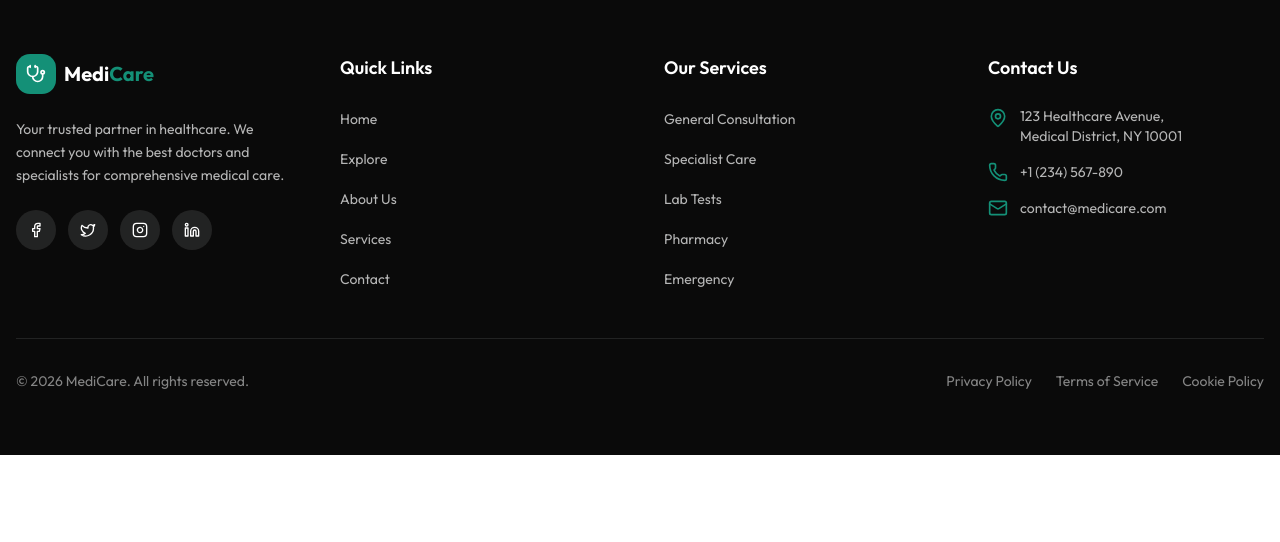
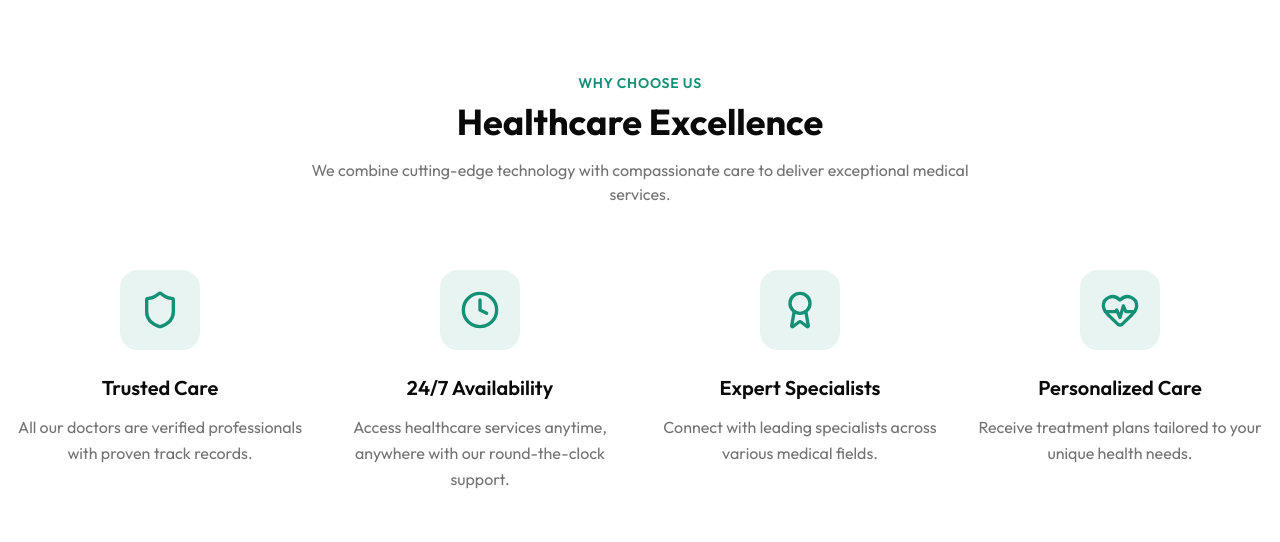
Before and after one commit to AyaHassan55/doctor-appointment, a Next.js app: page / in a window 1280 px wide. Shown: the part 1706-2248 px from the top of the page. Before the commit the page ends 2161 px from the top, so only its background shows below. Built offline with nearby package versions, Linux system fonts and the light colour scheme; no server answers.

Commit message:
feature section

```diff
--- /dev/null
+++ b/app/_component/FeatureSection.jsx
@@ -0,0 +1,65 @@
+import { Shield, Clock, Award, HeartPulse } from 'lucide-react';
+
+const features = [
+  {
+    icon: Shield,
+    title: 'Trusted Care',
+    description: 'All our doctors are verified professionals with proven track records.',
+  },
+  {
+    icon: Clock,
+    title: '24/7 Availability',
+    description: 'Access healthcare services anytime, anywhere with our round-the-clock support.',
+  },
+  {
+    icon: Award,
+    title: 'Expert Specialists',
+    description: 'Connect with leading specialists across various medical fields.',
+  },
+  {
+    icon: HeartPulse,
+    title: 'Personalized Care',
+    description: 'Receive treatment plans tailored to your unique health needs.',
+  },
+];
+
+export default function FeaturesSection() {
+  return (
+    <section className="py-20 bg-background">
+      <div className="container mx-auto px-4">
+        <div className="text-center mb-16">
+          <span className="text-primary font-semibold text-sm uppercase tracking-wider">
+            Why Choose Us
+          </span>
+          <h2 className="text-3xl md:text-4xl font-bold text-foreground mt-2 mb-4">
+            Healthcare Excellence
+          </h2>
+          <p className="text-muted-foreground max-w-2xl mx-auto">
+            We combine cutting-edge technology with compassionate care to deliver
+            exceptional medical services.
+          </p>
+        </div>
+
+        <div className="grid grid-cols-1 md:grid-cols-2 lg:grid-cols-4 gap-8">
+          {features.map((feature, index) => (
+            <div
+              key={feature.title}
+              className="text-center group"
+              style={{ animationDelay: `${index * 0.1}s` }}
+            >
+              <div className="w-20 h-20 mx-auto mb-6 rounded-2xl bg-primary/10 flex items-center justify-center group-hover:bg-primary group-hover:scale-110 transition-all duration-300">
+                <feature.icon className="w-10 h-10 text-primary group-hover:text-primary-foreground transition-colors" />
+              </div>
+              <h3 className="font-semibold text-xl text-foreground mb-3 group-hover:text-primary transition-colors">
+                {feature.title}
+              </h3>
+              <p className="text-muted-foreground leading-relaxed">
+                {feature.description}
+              </p>
+            </div>
+          ))}
+        </div>
+      </div>
+    </section>
+  );
+};
--- a/app/page.js
+++ b/app/page.js
@@ -6,6 +6,7 @@ import CategorySearch from "./_component/Category_Search";
 import DoctorList from "./_component/DoctorList";
 import { useEffect, useState } from "react";
 import Api from "./_utils/Api";
+import FeaturesSection from "./_component/FeatureSection";
 export default function Home() {
   const [doctors, setDoctors] =useState([]);
 
@@ -24,6 +25,7 @@ export default function Home() {
       <Hero />
       <CategorySearch />
       <DoctorList doctors={doctors} />
+      <FeaturesSection />
     </div>
   );
 }
```
